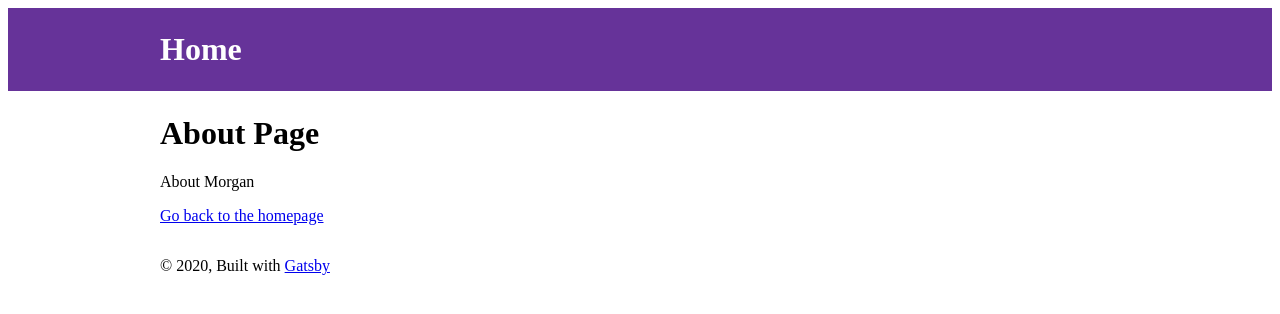
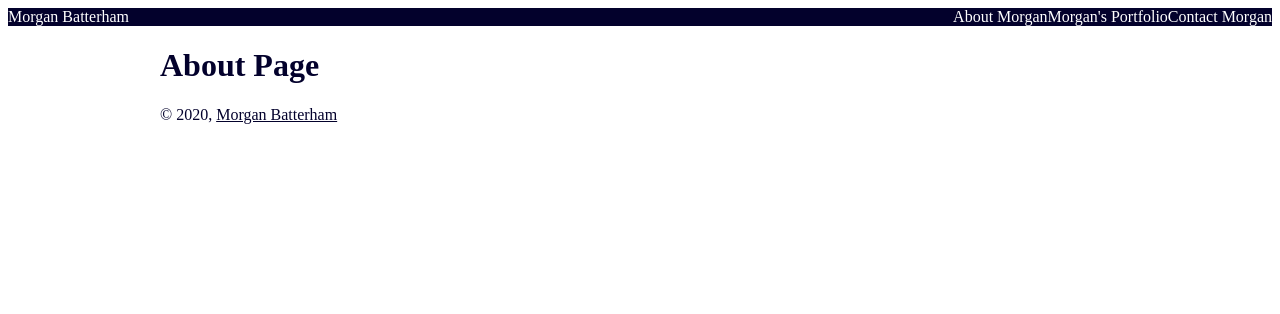
Before and after one commit to MorganBat/Portfolio-Gatsby, a Gatsby site: page /about in a window 1280 px wide. Built offline with nearby package versions, Linux system fonts and the light colour scheme; Gatsby itself is replaced by a stand-in of ours.

Commit message:
setup CSS modules and some work on Header

```diff
--- a/src/components/Header.js
+++ b/src/components/Header.js
@@ -1,32 +1,42 @@
-import { Link } from "gatsby"
 import React from "react"
 
+import { Link } from "gatsby"
+
+import styles from '../styles/Header.module.css'
+
 const Header = () => (
-  <header
-    style={{
-      background: `rebeccapurple`,
-      marginBottom: `1.45rem`,
-    }}
-  >
-    <div
-      style={{
-        margin: `0 auto`,
-        maxWidth: 960,
-        padding: `1.45rem 1.0875rem`,
-      }}
-    >
-      <h1 style={{ margin: 0 }}>
-        <Link
-          to="/"
-          style={{
-            color: `white`,
-            textDecoration: `none`,
-          }}
-        >
-          Home
-        </Link>
-      </h1>
-    </div>
+  <header className={styles.header}>
+    <span className={styles.headerLeft}>
+      <Link to="/"
+      className={styles.link}
+      activeClassName="headerActive"
+      >
+        Morgan Batterham
+      </Link>
+    </span>
+
+    <span className={styles.headerRight}>
+      <Link to="/about"
+      className={styles.link}
+      activeClassName="headerActive"
+      >
+        About Morgan
+      </Link>
+
+      <Link to="/portfolio"
+      className={styles.link}
+      activeClassName="headerActive"
+      >
+        Morgan's Portfolio
+      </Link>
+
+      <Link to="/contact"
+      className={styles.link}
+      activeClassName="headerActive"
+      >
+        Contact Morgan
+      </Link>
+    </span>
   </header>
 )
 
--- a/src/components/Layout.js
+++ b/src/components/Layout.js
@@ -1,16 +1,8 @@
-/**
- * Layout component that queries for data
- * with Gatsby's useStaticQuery component
- *
- * See: https://www.gatsbyjs.com/docs/use-static-query/
- */
-
 import React from "react"
 import PropTypes from "prop-types"
 
 import Header from "./Header"
-
-import '../styles/Style.css'
+import styles from '../styles/Layout.module.css'
 
 const Layout = ({ children }) => {
 
@@ -25,12 +17,8 @@ const Layout = ({ children }) => {
         }}
       >
         <main>{children}</main>
-        <footer style={{
-          marginTop: `2rem`
-        }}>
-          © {new Date().getFullYear()}, Built with
-          {` `}
-          <a href="https://www.gatsbyjs.com">Gatsby</a>
+        <footer className={styles.footer}>
+          © {new Date().getFullYear()}, <a href="https://linktr.ee/MorganBat" target="_blank" className={styles.footerLink}>Morgan Batterham</a>
         </footer>
       </div>
     </>
--- a/src/pages/about.js
+++ b/src/pages/about.js
@@ -1,13 +1,11 @@
 import React from "react"
-import { Link } from "gatsby"
 
 import Layout from "../components/Layout"
+import styles from '../styles/About.module.css'
 
 const About = () => (
     <Layout>
       <h1>About Page</h1>
-      <p>About Morgan</p>
-      <Link to="/">Go back to the homepage</Link>
     </Layout>
 )
 
--- a/src/pages/contact.js
+++ b/src/pages/contact.js
@@ -1,14 +1,12 @@
 import React from 'react'
-import { Link } from 'gatsby'
 
 import Layout from '../components/Layout'
+import styles from '../styles/Contact.module.css'
 
 const Contact = () => {
     return (
         <Layout>
             <h1>Contact Page</h1>
-            <p>Contact</p>
-            <Link to="/">Return Home</Link>
         </Layout>
     )
 }
--- a/src/pages/index.js
+++ b/src/pages/index.js
@@ -1,14 +1,11 @@
 import React from "react"
-import { Link } from "gatsby"
 
 import Layout from "../components/Layout"
+import styles from '../styles/Index.module.css'
 
 const Index = () => (
   <Layout>
     <h1>Index</h1>
-    <Link to="/About">About</Link>
-    <Link to="/Portfolio">Portfolio</Link>
-    <Link to="/Contact">Contact</Link>
   </Layout>
 )
 
--- a/src/pages/portfolio.js
+++ b/src/pages/portfolio.js
@@ -1,14 +1,13 @@
 import React from 'react'
-import { Link } from 'gatsby'
 
 import Layout from "../components/Layout"
+import styles from '../styles/Portfolio.module.css'
 
 const Portfolio = () => {
     return (
         <Layout>
             <div>
                 <h1>Portfolio Page</h1>
-                <p><Link to="/">Return Home</Link></p>
             </div>
         </Layout>
     )
--- /dev/null
+++ b/src/styles/Header.module.css
@@ -0,0 +1,23 @@
+.header {
+    background-color: #03012C;
+    color: #ffffff;
+    display: flex;
+    justify-content: space-between;
+}
+
+.headerLeft {
+    justify-content: flex-start;
+    align-items: flex-start;
+    text-decoration: none;
+}
+
+.headerRight {
+    justify-content: space-between;
+    align-items: flex-start;
+    text-decoration: none;
+}
+
+.link {
+    color: #ffffff;
+    text-decoration: none;
+}
--- /dev/null
+++ b/src/styles/Layout.module.css
@@ -0,0 +1,13 @@
+body {
+    background-color: #ffffff;
+    color: #03012C;
+}
+
+.footer {
+    text-decoration: none;
+}
+
+.footerLink {
+    color: #03012C;
+    /* text-decoration: none; */
+}
--- a/src/styles/Style.css
+++ /dev/null
@@ -1,3 +0,0 @@
-body {
-    background-color: #fff;
-}
```
Also changed, not shown: src/styles/About.module.css (added), src/styles/Contact.module.css (added), src/styles/Index.module.css (added), src/styles/Portfolio.module.css (added).
